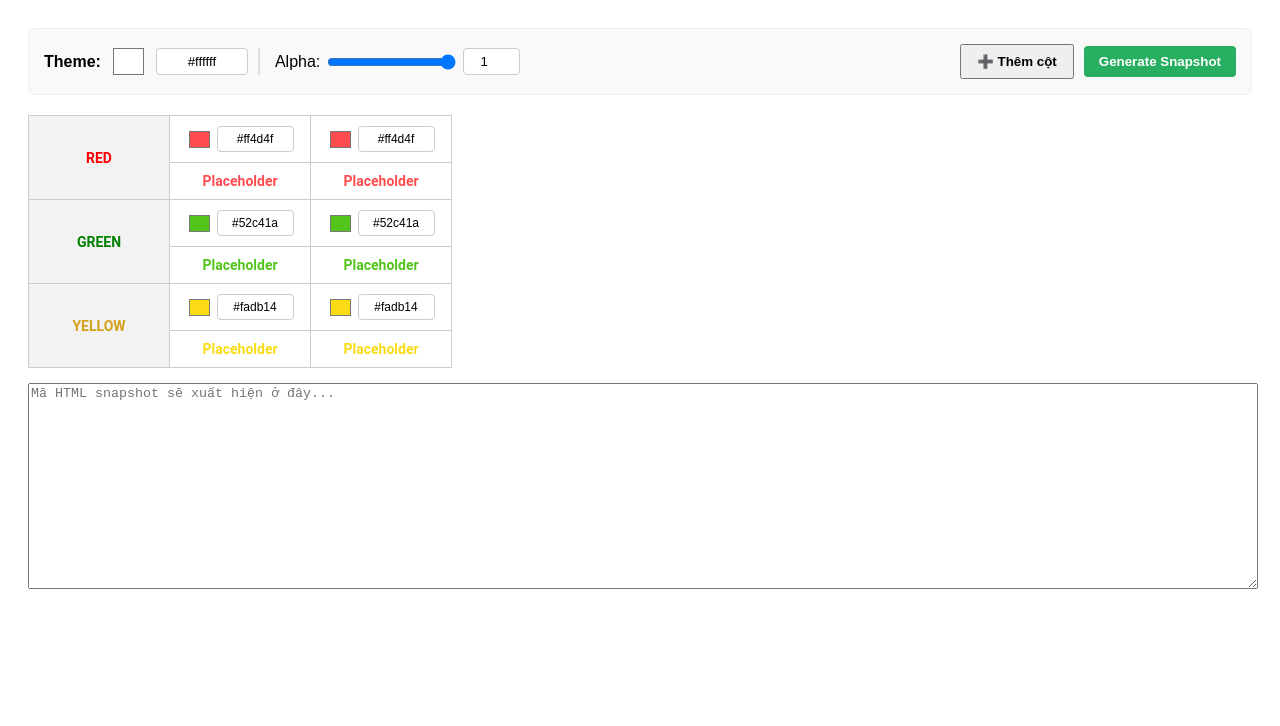
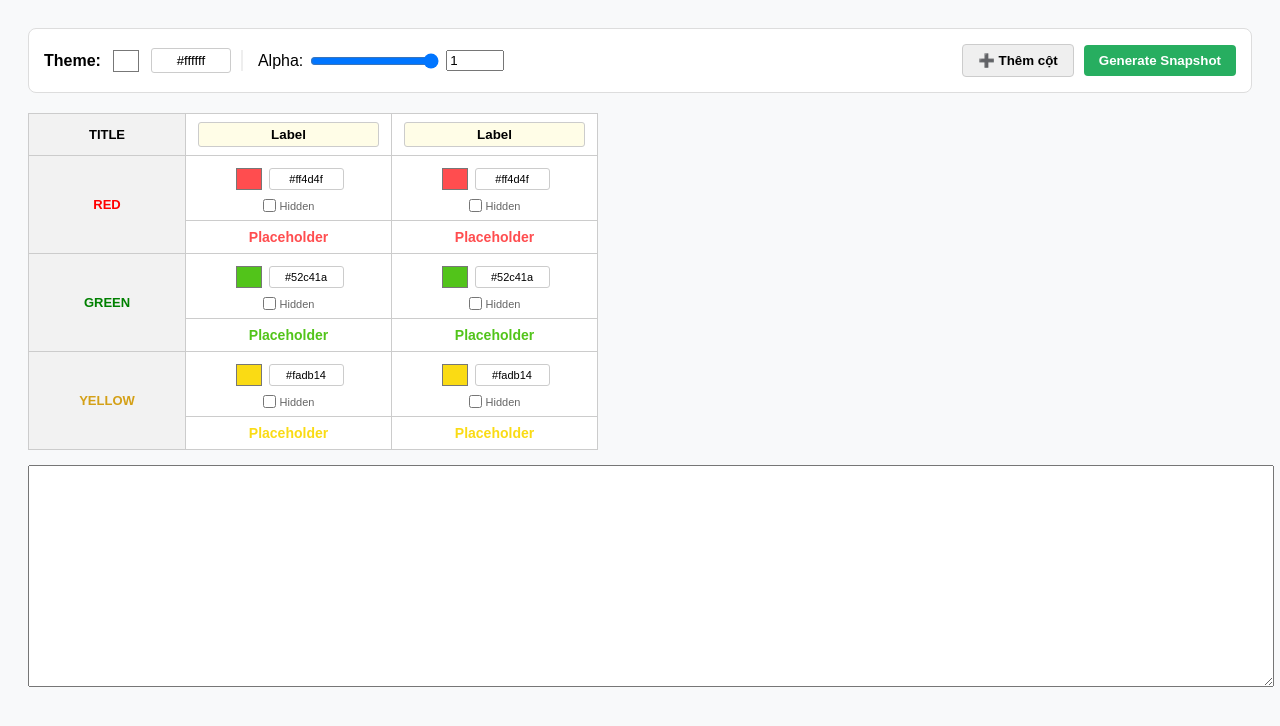
Before and after one commit to PTA-D20/Color-Table-Tool, a plain HTML site: page index.html in a window 1280 px wide. Drawn offline with Linux system fonts and the light colour scheme.

Commit message:
Update index.html

```diff
--- a/index.html
+++ b/index.html
@@ -2,25 +2,27 @@
 <html lang="vi">
 <head>
 <meta charset="UTF-8">
-<title>Color Table Tool - RGBA Theme</title>
+<title>Color Table Tool - Merge Hidden Cells</title>
 <style>
-  body { font-family: sans-serif; padding: 20px; }
-  table { border-collapse: collapse; margin-top: 10px; text-align: center; font-family: 'Roboto', sans-serif; font-size: 14px; }
-  td { border: 1px solid #ccc; padding: 10px; text-align: center; min-width: 120px; }
+  body { font-family: sans-serif; padding: 20px; background-color: #f8f9fa; }
+  table { border-collapse: collapse; margin-top: 10px; text-align: center; font-size: 13px; background: white; }
+  td, th { border: 1px solid #ccc; padding: 8px; text-align: center; min-width: 140px; }
 
-  /* Layout điều khiển Theme */
-  .theme-controls { display: flex; align-items: center; gap: 10px; margin-bottom: 20px; background: #f9f9f9; padding: 15px; border-radius: 8px; border: 1px solid #eee; }
-  .alpha-box { display: flex; align-items: center; gap: 5px; border-left: 2px solid #ddd; padding-left: 15px; }
+  .theme-controls { display: flex; align-items: center; gap: 10px; margin-bottom: 20px; background: #fff; padding: 15px; border-radius: 8px; border: 1px solid #ddd; }
+  .alpha-box { display: flex; align-items: center; gap: 5px; border-left: 2px solid #eee; padding-left: 15px; }
 
-  .picker { width: 35px; height: 35px; padding: 0; border: none; cursor: pointer; background: none; vertical-align: middle; }
-  .hex-input { width: 80px; text-align: center; padding: 5px; border: 1px solid #ccc; border-radius: 4px; }
-  .alpha-input { width: 45px; text-align: center; padding: 5px; border: 1px solid #ccc; border-radius: 4px; }
-  .slider { cursor: pointer; }
+  .picker { width: 30px; height: 30px; padding: 0; border: none; cursor: pointer; background: none; vertical-align: middle; }
+  .hex-input, .label-input { width: 90%; padding: 4px; border: 1px solid #ccc; border-radius: 3px; text-align: center; }
+  .label-input { font-weight: bold; background: #fffde7; }
+
+  .ticker-wrap { display: flex; align-items: center; gap: 4px; font-size: 11px; margin-top: 5px; color: #666; justify-content: center; }
+  .ticker-wrap input { cursor: pointer; margin: 0; }
 
   .header-label { font-weight: bold; width: 80px; background: #f2f2f2; }
-  .preview-text { font-weight: bold; }
-  textarea { width: 100%; height: 200px; margin-top: 15px; font-family: monospace; }
-  button { padding: 8px 15px; cursor: pointer; font-weight: bold; }
+  .preview-text { font-weight: bold; font-size: 14px; }
+  textarea { width: 100%; height: 200px; margin-top: 15px; font-family: monospace; padding: 10px; }
+  button { padding: 8px 15px; cursor: pointer; font-weight: bold; border-radius: 4px; border: 1px solid #ccc; }
+  .btn-gen { background: #27ae60; color: white; border: none; }
 </style>
 </head>
 <body>
@@ -28,133 +30,137 @@
 <div class="theme-controls">
   <strong>Theme:</strong>
   <input type="color" id="theme-picker" class="picker" value="#ffffff" oninput="syncTheme('picker')">
-  <input type="text" id="theme-hex" class="hex-input" value="#ffffff" oninput="syncTheme('hex')">
+  <input type="text" id="theme-hex" class="hex-input" style="width:70px" value="#ffffff" oninput="syncTheme('hex')">
 
   <div class="alpha-box">
     <label>Alpha:</label>
-    <input type="range" id="theme-slider" class="slider" min="0" max="1" step="0.01" value="1" oninput="syncTheme('slider')">
-    <input type="number" id="theme-alpha" class="alpha-input" min="0" max="1" step="0.01" value="1" oninput="syncTheme('number')">
+    <input type="range" id="theme-slider" min="0" max="1" step="0.01" value="1" oninput="syncTheme('slider')">
+    <input type="number" id="theme-alpha" style="width:50px" min="0" max="1" step="0.01" value="1" oninput="syncTheme('number')">
   </div>
 
   <button onclick="addColumn()" style="margin-left: auto;">➕ Thêm cột</button>
-  <button onclick="generate()" style="background: #27ae60; color: white; border: none; border-radius: 4px;">Generate Snapshot</button>
+  <button class="btn-gen" onclick="generate()">Generate Snapshot</button>
 </div>
 
 <table id="tbl">
+  <tr id="row-labels"><th class="header-label">TITLE</th></tr>
   <tr id="row-red-input"><td rowspan="2" class="header-label" style="color:red">RED</td></tr>
-  <tr id="row-red"></tr>
-
+  <tr id="row-red-render"></tr>
   <tr id="row-green-input"><td rowspan="2" class="header-label" style="color:green">GREEN</td></tr>
-  <tr id="row-green"></tr>
-
+  <tr id="row-green-render"></tr>
   <tr id="row-yellow-input"><td rowspan="2" class="header-label" style="color:#d4a017">YELLOW</td></tr>
-  <tr id="row-yellow"></tr>
+  <tr id="row-yellow-render"></tr>
 </table>
 
-<textarea id="output" placeholder="Mã HTML snapshot sẽ xuất hiện ở đây..."></textarea>
+<textarea id="output"></textarea>
 
 <script>
-let colId = 0;
+function syncTheme(type) {
+    const p = document.getElementById('theme-picker'), h = document.getElementById('theme-hex'),
+          s = document.getElementById('theme-slider'), n = document.getElementById('theme-alpha');
+    if (type === 'picker') h.value = p.value;
+    if (type === 'hex') p.value = h.value;
+    if (type === 'slider') n.value = s.value;
+    if (type === 'number') s.value = n.value;
+    render();
+}
 
-// Chuyển Hex + Alpha sang RGBA
 function getThemeRgba() {
-    const hex = document.getElementById('theme-hex').value;
-    const alpha = document.getElementById('theme-alpha').value;
-    const r = parseInt(hex.slice(1, 3), 16);
-    const g = parseInt(hex.slice(3, 5), 16);
-    const b = parseInt(hex.slice(5, 7), 16);
+    const hex = document.getElementById('theme-hex').value, alpha = document.getElementById('theme-alpha').value;
+    const r = parseInt(hex.slice(1, 3), 16), g = parseInt(hex.slice(3, 5), 16), b = parseInt(hex.slice(5, 7), 16);
     return `rgba(${r}, ${g}, ${b}, ${alpha})`;
 }
 
-// Đồng bộ hóa các thành phần điều khiển Theme
-function syncTheme(type) {
-    const picker = document.getElementById('theme-picker');
-    const hexInput = document.getElementById('theme-hex');
-    const slider = document.getElementById('theme-slider');
-    const numInput = document.getElementById('theme-alpha');
+function addColumn() {
+  const tdLabel = document.createElement("td");
+  tdLabel.innerHTML = `<input type="text" class="label-input" value="Label" oninput="render()">`;
+  document.getElementById("row-labels").appendChild(tdLabel);
 
-    if (type === 'picker') hexInput.value = picker.value;
-    if (type === 'hex') picker.value = hexInput.value;
-    if (type === 'slider') numInput.value = slider.value;
-    if (type === 'number') slider.value = numInput.value;
-
-    render();
-}
-
-function createInputCell(color) {
-  colId++;
-  const pId = `p${colId}`;
-  const tId = `t${colId}`;
-  const td = document.createElement("td");
-  td.innerHTML = `
-    <div style="display:flex; align-items:center; justify-content:center; gap:5px;">
-        <input type="color" id="${pId}" class="picker" style="width:25px; height:25px;" value="${color}" oninput="document.getElementById('${tId}').value=this.value; render()">
-        <input type="text" id="${tId}" class="hex-input" style="width:65px; font-size:12px;" value="${color}" oninput="render()">
-    </div>`;
-  return td;
-}
-
-function addColumn() {
-  document.getElementById("row-red-input").appendChild(createInputCell("#ff4d4f"));
-  document.getElementById("row-green-input").appendChild(createInputCell("#52c41a"));
-  document.getElementById("row-yellow-input").appendChild(createInputCell("#fadb14"));
+  const groups = [{id:'red', c:'#ff4d4f'}, {id:'green', c:'#52c41a'}, {id:'yellow', c:'#fadb14'}];
+  groups.forEach(g => {
+    const td = document.createElement("td");
+    td.innerHTML = `
+      <div style="display:flex; flex-direction:column; align-items:center;">
+        <div style="display:flex; align-items:center; gap:5px;">
+          <input type="color" class="picker" value="${g.c}" oninput="this.nextElementSibling.value=this.value; render()">
+          <input type="text" class="hex-input" style="width:65px; font-size:11px;" value="${g.c}" oninput="render()">
+        </div>
+        <label class="ticker-wrap"><input type="checkbox" class="is-special" onchange="render()"> Hidden </label>
+      </div>`;
+    document.getElementById(`row-${g.id}-input`).appendChild(td);
+  });
   render();
 }
 
-function renderRow(renderRowId, inputRowId) {
-  const themeRgba = getThemeRgba();
-  const renderRow = document.getElementById(renderRowId);
-  const inputs = document.querySelectorAll(`#${inputRowId} input[type="text"]`);
+function render() {
+  const theme = getThemeRgba();
+  ['red', 'green', 'yellow'].forEach(g => {
+    const inputCells = document.querySelectorAll(`#row-${g}-input td:not(.header-label)`);
+    const renderRow = document.getElementById(`row-${g}-render`);
+    renderRow.innerHTML = "";
 
-  renderRow.innerHTML = "";
-  inputs.forEach(inp => {
-    const td = document.createElement("td");
-    td.style.background = themeRgba;
-    const span = document.createElement("span");
-    span.className = "preview-text";
-    span.style.color = inp.value;
-    span.innerText = "Placeholder";
-    td.appendChild(span);
-    renderRow.appendChild(td);
+    inputCells.forEach((cell) => {
+      const hex = cell.querySelector('.hex-input').value;
+      const isSpecial = cell.querySelector('.is-special').checked;
+
+      // Cập nhật rowspan cho ô input màu nếu Hidden
+      cell.rowSpan = isSpecial ? 2 : 1;
+
+      if (!isSpecial) {
+        const td = document.createElement("td");
+        td.style.background = theme;
+        td.innerHTML = `<span class="preview-text" style="color: ${hex}">Placeholder</span>`;
+        renderRow.appendChild(td);
+      }
+      // Nếu isSpecial thì không tạo ô TD ở hàng render nữa (vì ô trên đã chiếm chỗ)
+    });
   });
 }
 
-function render() {
-  renderRow("row-red", "row-red-input");
-  renderRow("row-green", "row-green-input");
-  renderRow("row-yellow", "row-yellow-input");
-}
+function generate() {
+  const theme = getThemeRgba();
+  const labels = document.querySelectorAll("#row-labels .label-input");
+  let html = `<table style="border-collapse:collapse; text-align:center; font-family:sans-serif;">\n`;
 
-function generate() {
-  const themeRgba = getThemeRgba();
-  let html = `<table style="border-collapse:collapse; text-align:center; font-family:sans-serif;">\n`;
-  const configs = [
-      {label: 'RED', color: 'red', inputRow: 'row-red-input'},
-      {label: 'GREEN', color: 'green', inputRow: 'row-green-input'},
-      {label: 'YELLOW', color: '#d4a017', inputRow: 'row-yellow-input'}
-  ];
+  html += `  <tr><td style="border:1px solid #ccc; padding:10px; font-weight:bold; background:#eee;">TITLE</td>`;
+  labels.forEach(l => html += `<td style="border:1px solid #ccc; padding:10px; font-weight:bold; background:#fffde7;">${l.value}</td>`);
+  html += `</tr>\n`;
 
-  configs.forEach(conf => {
-    const inputs = document.querySelectorAll(`#${conf.inputRow} input[type="text"]`);
-    html += `  <tr>\n    <td rowspan="2" style="border:1px solid #ccc; padding:10px; font-weight:bold; color:${conf.color}; background:#f2f2f2;">${conf.label}</td>\n`;
-    inputs.forEach(inp => {
-      html += `    <td style="border:1px solid #ccc; padding:10px; font-family:monospace;">${inp.value.toUpperCase()}</td>\n`;
+  const groups = [{l:'RED', c:'red', id:'red'}, {l:'GREEN', c:'green', id:'green'}, {l:'YELLOW', c:'#d4a017', id:'yellow'}];
+
+  groups.forEach(g => {
+    const colorCells = document.querySelectorAll(`#row-${g.id}-input td:not(.header-label)`);
+
+    // Hàng 1
+    html += `  <tr><td rowspan="2" style="border:1px solid #ccc; padding:10px; font-weight:bold; color:${g.c}; background:#f2f2f2;">${g.l}</td>`;
+    colorCells.forEach(cell => {
+      const hex = cell.querySelector('.hex-input').value;
+      const isSpec = cell.querySelector('.is-special').checked;
+      if(isSpec) {
+        html += `<td rowspan="2" style="border:1px solid #ccc; padding:10px; background:${theme}; color:#666;">không có thông tin</td>`;
+      } else {
+        html += `<td style="border:1px solid #ccc; padding:8px; font-size:11px; font-family:monospace;">${hex.toUpperCase()}</td>`;
+      }
     });
-    html += `  </tr>\n`;
-    html += `  <tr>\n`;
-    inputs.forEach(inp => {
-      html += `    <td style="border:1px solid #ccc; padding:10px; background:${themeRgba};">\n      <span style="color:${inp.value}; font-weight:bold;">Placeholder</span>\n    </td>\n`;
+    html += `</tr>\n`;
+
+    // Hàng 2
+    html += `  <tr>`;
+    colorCells.forEach(cell => {
+      const hex = cell.querySelector('.hex-input').value;
+      const isSpec = cell.querySelector('.is-special').checked;
+      if(!isSpec) {
+        html += `<td style="border:1px solid #ccc; padding:12px; background:${theme};"><span style="color:${hex}; font-weight:bold; font-size:14px;">Placeholder</span></td>`;
+      }
     });
-    html += `  </tr>\n`;
+    html += `</tr>\n`;
   });
 
   html += `</table>`;
   document.getElementById("output").value = html;
 }
 
-// Khởi tạo
-addColumn();
-addColumn();
+addColumn(); addColumn();
 </script>
 </body>
 </html>
```
